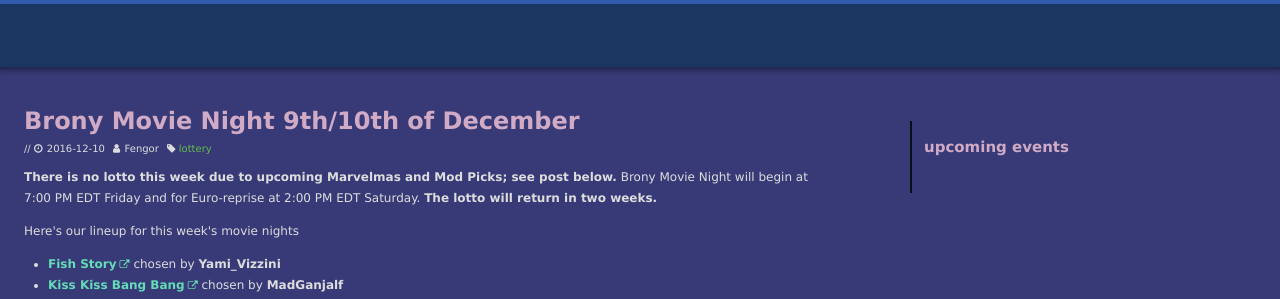
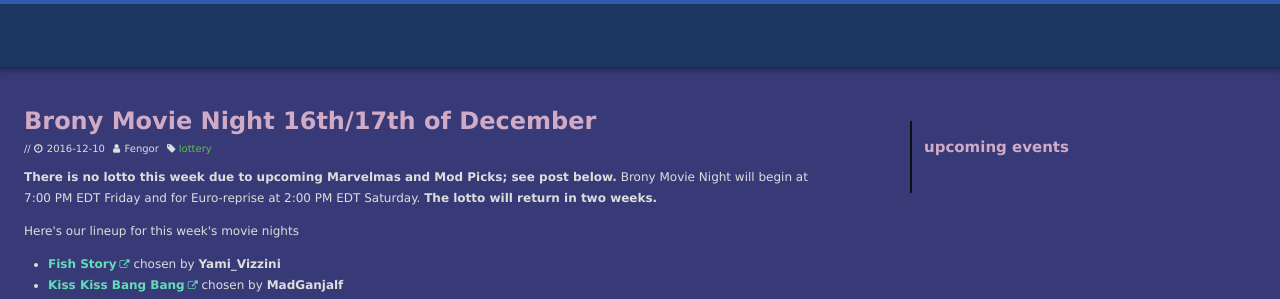
Before and after one commit to Bronystate/brstv3, a Jekyll site: the page built from _posts/2016-12-10-lottery.md, in a window 1280 px wide. Shown: the part 145-444 px from the top of the page. Built offline with Jekyll 4.4.1, drawn with Linux system fonts in a browser that asks for light colours; nearby versions of some CDN libraries.

Commit message:
Update 2016-12-10-lottery.md

```diff
--- a/_posts/2016-12-10-lottery.md
+++ b/_posts/2016-12-10-lottery.md
@@ -1,5 +1,5 @@
 ---
-title: Brony Movie Night 9th/10th of December
+title: Brony Movie Night 16th/17th of December
 date: 2016-12-10
 author: Fengor
 tags: [lottery]
```
Also changed, not shown: other parts of _posts/2016-12-10-lottery.md (+0 -1 lines).
